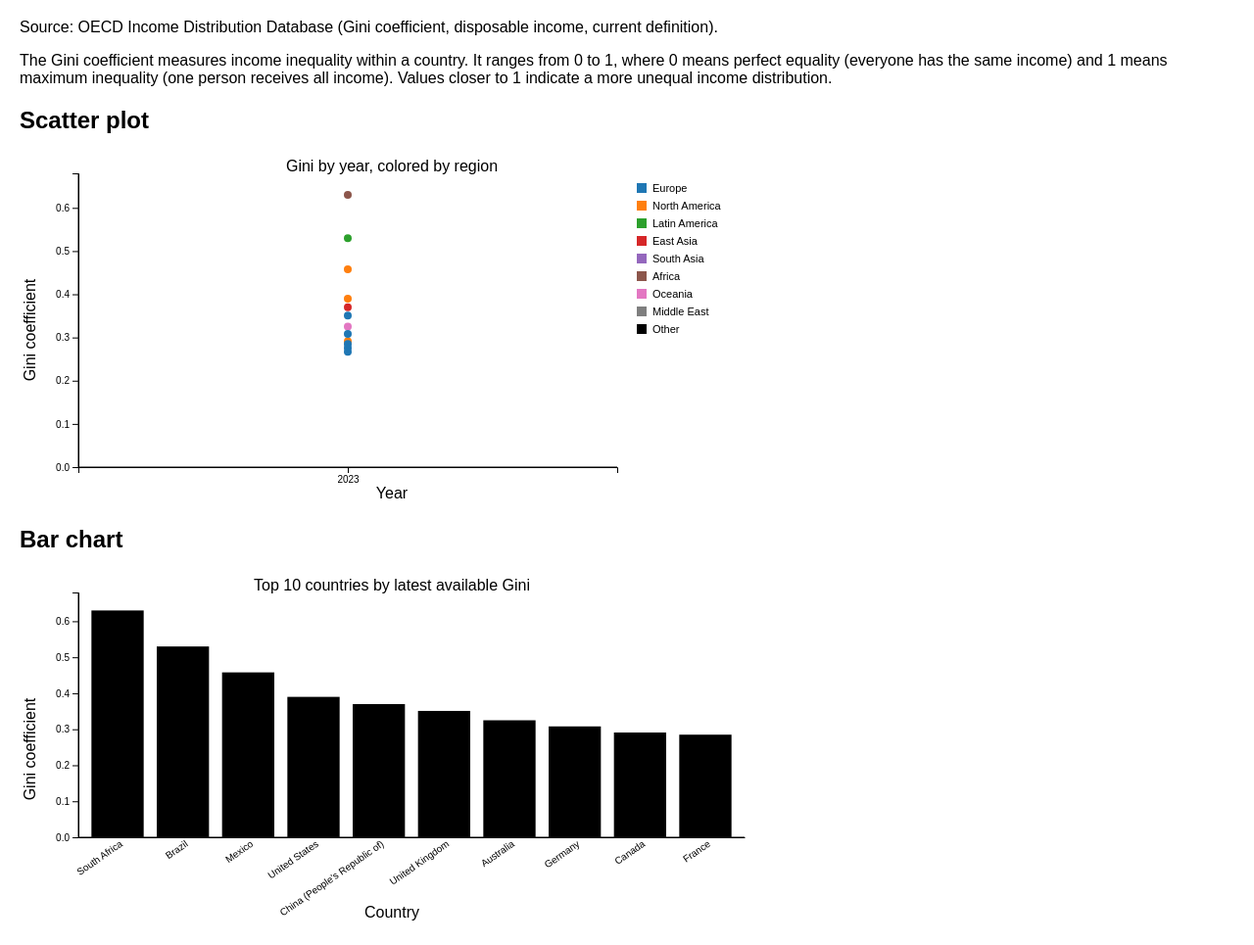
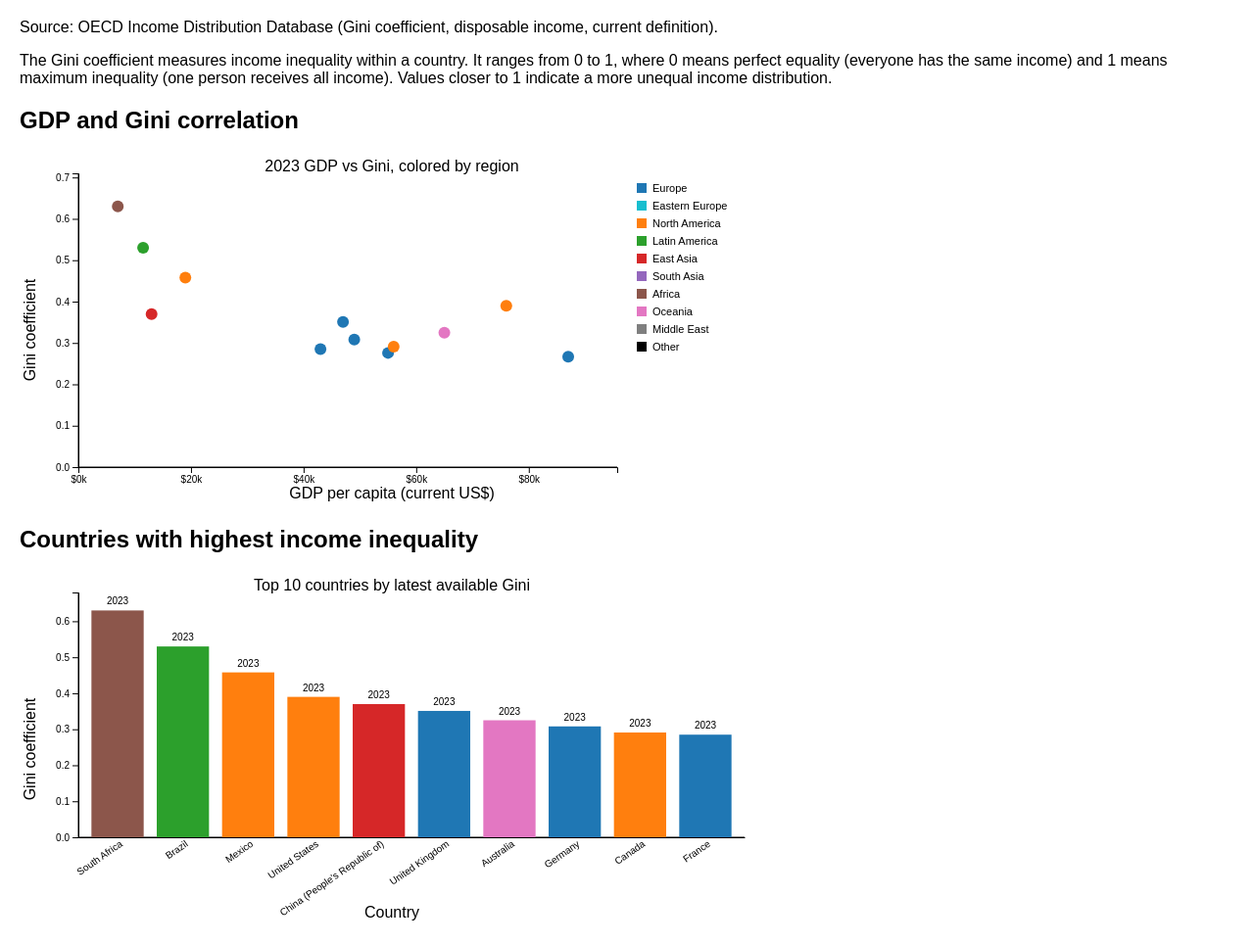
Before and after one commit to anutachka2525/applied-visual-computing, a plain HTML site: page 1a-2/index.html in a window 1280 px wide. Shown: the part 61-1026 px from the top of the page at 98% size. Drawn offline with nearby package versions, Linux system fonts and the light colour scheme; no server answers.

Commit message:
1a-2 finished

```diff
--- a/1a-2/index.html
+++ b/1a-2/index.html
@@ -16,10 +16,10 @@
       a more unequal income distribution.
     </p>
 
-    <h2>Scatter plot</h2>
-    <svg id="scatterChart" width="760" height="360"></svg>
+    <h2>GDP and Gini correlation</h2>
+    <svg id="gdpScatterChart" width="760" height="360"></svg>
 
-    <h2>Bar chart</h2>
+    <h2>Countries with highest income inequality</h2>
     <svg id="barChart" width="760" height="360"></svg>
 
     <script src="https://cdn.jsdelivr.net/npm/d3@7"></script>
--- a/1a-2/script.js
+++ b/1a-2/script.js
@@ -1,4 +1,5 @@
 const DATA_URL = 'https://sdmx.oecd.org/public/rest/data/OECD.WISE.INE,DSD_WISE_IDD@DF_IDD,1.0/.A.INC_DISP_GINI..._T.METH2012.D_CUR.?startPeriod=2010&dimensionAtObservation=AllDimensions&format=jsondata';
+const GDP_DATA_URL = 'https://api.worldbank.org/v2/country/all/indicator/NY.GDP.PCAP.CD?format=json&per_page=20000';
 
 const FALLBACK_DATA = [
   { country: 'Australia', year: 2023, gini: 0.325 },
@@ -14,6 +15,19 @@ const FALLBACK_DATA = [
   { country: 'South Africa', year: 2023, gini: 0.63 },
   { country: 'China (People’s Republic of)', year: 2023, gini: 0.37 }
 ];
+
+const REGION_COLORS = {
+  'Europe': '#1f77b4',
+  'Eastern Europe': '#17becf',
+  'North America': '#ff7f0e',
+  'Latin America': '#2ca02c',
+  'East Asia': '#d62728',
+  'South Asia': '#9467bd',
+  'Africa': '#8c564b',
+  'Oceania': '#e377c2',
+  'Middle East': '#7f7f7f',
+  'Other': '#000000'
+};
 
 function parseSdmxData(payload) {
   const root = payload && payload.data ? payload.data : payload;
@@ -90,20 +104,20 @@ function getRegion(country) {
     'Austria': 'Europe',
     'Belgium': 'Europe',
     'Brazil': 'Latin America',
-    'Bulgaria': 'Europe',
+    'Bulgaria': 'Eastern Europe',
     'Canada': 'North America',
     'Chile': 'Latin America',
     'China (People’s Republic of)': 'East Asia',
     'Costa Rica': 'Latin America',
-    'Croatia': 'Europe',
-    'Czechia': 'Europe',
+    'Croatia': 'Eastern Europe',
+    'Czechia': 'Eastern Europe',
     'Denmark': 'Europe',
-    'Estonia': 'Europe',
+    'Estonia': 'Eastern Europe',
     'Finland': 'Europe',
     'France': 'Europe',
     'Germany': 'Europe',
     'Greece': 'Europe',
-    'Hungary': 'Europe',
+    'Hungary': 'Eastern Europe',
     'Iceland': 'Europe',
     'India': 'South Asia',
     'Ireland': 'Europe',
@@ -111,19 +125,19 @@ function getRegion(country) {
     'Italy': 'Europe',
     'Japan': 'East Asia',
     'Korea': 'East Asia',
-    'Latvia': 'Europe',
-    'Lithuania': 'Europe',
+    'Latvia': 'Eastern Europe',
+    'Lithuania': 'Eastern Europe',
     'Luxembourg': 'Europe',
     'Mexico': 'North America',
     'Netherlands': 'Europe',
     'New Zealand': 'Oceania',
     'Norway': 'Europe',
-    'Poland': 'Europe',
+    'Poland': 'Eastern Europe',
     'Portugal': 'Europe',
-    'Romania': 'Europe',
-    'Russia': 'Europe',
-    'Slovak Republic': 'Europe',
-    'Slovenia': 'Europe',
+    'Romania': 'Eastern Europe',
+    'Russia': 'Eastern Europe',
+    'Slovak Republic': 'Eastern Europe',
+    'Slovenia': 'Eastern Europe',
     'South Africa': 'Africa',
     'Spain': 'Europe',
     'Sweden': 'Europe',
@@ -134,111 +148,6 @@ function getRegion(country) {
   };
 
   return regionMap[country] || 'Other';
-}
-
-function renderScatterPlot(data) {
-  const svg = d3.select('#scatterChart');
-  svg.selectAll('*').remove();
-
-  const filtered = data.filter((d) => d.year >= 2010 && d.year <= 2023 && d.gini != null);
-  const regionColors = {
-    'Europe': '#1f77b4',
-    'North America': '#ff7f0e',
-    'Latin America': '#2ca02c',
-    'East Asia': '#d62728',
-    'South Asia': '#9467bd',
-    'Africa': '#8c564b',
-    'Oceania': '#e377c2',
-    'Middle East': '#7f7f7f',
-    'Other': '#000000'
-  };
-
-  const regions = Object.keys(regionColors);
-  const regionScale = d3.scaleOrdinal().domain(regions).range(Object.values(regionColors));
-
-  const margin = { top: 20, right: 150, bottom: 40, left: 60 };
-  const width = 760;
-  const height = 360;
-
-  const x = d3.scaleLinear()
-    .domain(d3.extent(filtered, (d) => d.year))
-    .range([margin.left, width - margin.right]);
-
-  const y = d3.scaleLinear()
-    .domain([0, d3.max(filtered, (d) => d.gini) + 0.05])
-    .range([height - margin.bottom, margin.top]);
-
-  svg.append('g')
-    .attr('transform', `translate(0,${height - margin.bottom})`)
-    .call(d3.axisBottom(x).ticks(8).tickFormat(d3.format('d')));
-
-  svg.append('g')
-    .attr('transform', `translate(${margin.left},0)`)
-    .call(d3.axisLeft(y).ticks(6));
-
-  svg.append('line')
-    .attr('x1', margin.left)
-    .attr('x2', width - margin.right)
-    .attr('y1', height - margin.bottom)
-    .attr('y2', height - margin.bottom)
-    .attr('stroke', '#000');
-
-  svg.append('line')
-    .attr('x1', margin.left)
-    .attr('x2', margin.left)
-    .attr('y1', margin.top)
-    .attr('y2', height - margin.bottom)
-    .attr('stroke', '#000');
-
-  svg.selectAll('circle')
-    .data(filtered)
-    .enter()
-    .append('circle')
-    .attr('cx', (d) => x(d.year))
-    .attr('cy', (d) => y(d.gini))
-    .attr('r', 4)
-    .attr('fill', (d) => regionScale(getRegion(d.country)));
-
-  const legend = svg.append('g')
-    .attr('transform', `translate(${width - margin.right + 20}, ${margin.top + 10})`);
-
-  const legendRegions = Object.keys(regionColors);
-
-  legendRegions.forEach((region, index) => {
-    const rowY = index * 18;
-
-    legend.append('rect')
-      .attr('x', 0)
-      .attr('y', rowY)
-      .attr('width', 10)
-      .attr('height', 10)
-      .attr('fill', regionScale(region));
-
-    legend.append('text')
-      .attr('x', 16)
-      .attr('y', rowY + 9)
-      .attr('font-size', 11)
-      .text(region);
-  });
-
-  svg.append('text')
-    .attr('x', width / 2)
-    .attr('y', height - 8)
-    .attr('text-anchor', 'middle')
-    .text('Year');
-
-  svg.append('text')
-    .attr('transform', 'rotate(-90)')
-    .attr('x', -height / 2)
-    .attr('y', 16)
-    .attr('text-anchor', 'middle')
-    .text('Gini coefficient');
-
-  svg.append('text')
-    .attr('x', width / 2)
-    .attr('y', 18)
-    .attr('text-anchor', 'middle')
-    .text('Gini by year, colored by region');
 }
 
 function renderBarChart(data) {
@@ -299,7 +208,18 @@ function renderBarChart(data) {
     .attr('y', (d) => y(d.gini))
     .attr('width', x.bandwidth())
     .attr('height', (d) => height - margin.bottom - y(d.gini))
-    .attr('fill', '#000');
+    .attr('fill', (d) => REGION_COLORS[getRegion(d.country)] || '#000000');
+
+  svg.selectAll('.bar-year-label')
+    .data(sorted)
+    .enter()
+    .append('text')
+    .attr('class', 'bar-year-label')
+    .attr('x', (d) => x(d.country) + x.bandwidth() / 2)
+    .attr('y', (d) => y(d.gini) - 6)
+    .attr('text-anchor', 'middle')
+    .attr('font-size', 10)
+    .text((d) => d.year);
 
   svg.append('text')
     .attr('x', width / 2)
@@ -321,9 +241,211 @@ function renderBarChart(data) {
     .text('Top 10 countries by latest available Gini');
 }
 
+async function loadGDPData() {
+  const fallback = [
+    { country: 'Australia', gdp: 65000 },
+    { country: 'Canada', gdp: 56000 },
+    { country: 'France', gdp: 43000 },
+    { country: 'Germany', gdp: 49000 },
+    { country: 'Italy', gdp: 37000 },
+    { country: 'Japan', gdp: 34000 },
+    { country: 'Norway', gdp: 87000 },
+    { country: 'Sweden', gdp: 55000 },
+    { country: 'United Kingdom', gdp: 47000 },
+    { country: 'United States', gdp: 76000 },
+    { country: 'Brazil', gdp: 11500 },
+    { country: 'Mexico', gdp: 19000 },
+    { country: 'South Africa', gdp: 7000 },
+    { country: 'China (People’s Republic of)', gdp: 13000 }
+  ];
+
+  try {
+    const response = await fetch(GDP_DATA_URL);
+    if (!response.ok) {
+      throw new Error('GDP request failed');
+    }
+
+    const payload = await response.json();
+    const rows = payload && payload[1] ? payload[1] : [];
+    const gdpMap = new Map();
+
+    rows.forEach((entry) => {
+      if (!entry || !entry.country || !entry.country.value || entry.value == null) return;
+      const country = entry.country.value;
+      const date = Number(entry.date || 0);
+      const value = Number(entry.value);
+      const current = gdpMap.get(country);
+      if (!current || date > current.date) {
+        gdpMap.set(country, { country, date, value });
+      }
+    });
+
+    if (!gdpMap.size) {
+      throw new Error('No GDP data found');
+    }
+
+    return [...gdpMap.values()].map((entry) => ({ country: entry.country, gdp: entry.value }));
+  } catch (error) {
+    console.warn('Using GDP fallback data.', error);
+    return fallback;
+  }
+}
+
+function renderGDPScatterPlot(giniData, gdpData, selectedYear) {
+  const svg = d3.select('#gdpScatterChart');
+  svg.selectAll('*').remove();
+
+  const regionScale = d3.scaleOrdinal()
+    .domain(Object.keys(REGION_COLORS))
+    .range(Object.values(REGION_COLORS));
+
+  const aliasMap = {
+    'Czechia': 'Czech Republic',
+    'Korea': 'Korea, Rep.',
+    'Russia': 'Russian Federation',
+    'Slovak Republic': 'Slovakia',
+    'Türkiye': 'Turkiye',
+    'United States': 'United States',
+    'United Kingdom': 'United Kingdom',
+    'China (People’s Republic of)': 'China',
+    'South Africa': 'South Africa'
+  };
+
+  const gdpMap = new Map();
+  gdpData.forEach((entry) => {
+    const key = aliasMap[entry.country] || entry.country;
+    gdpMap.set(key, entry.gdp);
+  });
+
+  const points = giniData
+    .filter((d) => d.year === selectedYear && d.gini != null)
+    .map((entry) => {
+      const countryKey = aliasMap[entry.country] || entry.country;
+      const gdp = gdpMap.get(countryKey);
+      if (gdp == null || Number.isNaN(gdp)) return null;
+      return {
+        country: entry.country,
+        region: getRegion(entry.country),
+        gini: Number(entry.gini),
+        gdp: Number(gdp)
+      };
+    })
+    .filter(Boolean)
+    .sort((a, b) => a.gdp - b.gdp);
+
+  const margin = { top: 20, right: 150, bottom: 40, left: 60 };
+  const width = 760;
+  const height = 360;
+
+  const x = d3.scaleLinear()
+    .domain([0, d3.max(points, (d) => d.gdp) * 1.1])
+    .range([margin.left, width - margin.right]);
+
+  const y = d3.scaleLinear()
+    .domain([0, d3.max(points, (d) => d.gini) + 0.08])
+    .range([height - margin.bottom, margin.top]);
+
+  svg.append('g')
+    .attr('transform', `translate(0,${height - margin.bottom})`)
+    .call(d3.axisBottom(x).ticks(6).tickFormat((d) => `$${d / 1000}k`));
+
+  svg.append('g')
+    .attr('transform', `translate(${margin.left},0)`)
+    .call(d3.axisLeft(y).ticks(6));
+
+  svg.append('line')
+    .attr('x1', margin.left)
+    .attr('x2', width - margin.right)
+    .attr('y1', height - margin.bottom)
+    .attr('y2', height - margin.bottom)
+    .attr('stroke', '#000');
+
+  svg.append('line')
+    .attr('x1', margin.left)
+    .attr('x2', margin.left)
+    .attr('y1', margin.top)
+    .attr('y2', height - margin.bottom)
+    .attr('stroke', '#000');
+
+  svg.selectAll('circle')
+    .data(points)
+    .enter()
+    .append('circle')
+    .attr('cx', (d) => x(d.gdp))
+    .attr('cy', (d) => y(d.gini))
+    .attr('r', 6)
+    .attr('fill', (d) => regionScale(getRegion(d.country)));
+
+  const legend = svg.append('g')
+    .attr('transform', `translate(${width - margin.right + 20}, ${margin.top + 10})`);
+
+  const legendRegions = Object.keys(REGION_COLORS);
+
+  legendRegions.forEach((region, index) => {
+    const rowY = index * 18;
+
+    legend.append('rect')
+      .attr('x', 0)
+      .attr('y', rowY)
+      .attr('width', 10)
+      .attr('height', 10)
+      .attr('fill', regionScale(region));
+
+    legend.append('text')
+      .attr('x', 16)
+      .attr('y', rowY + 9)
+      .attr('font-size', 11)
+      .text(region);
+  });
+
+  svg.append('text')
+    .attr('x', width / 2)
+    .attr('y', height - 8)
+    .attr('text-anchor', 'middle')
+    .text('GDP per capita (current US$)');
+
+  svg.append('text')
+    .attr('transform', 'rotate(-90)')
+    .attr('x', -height / 2)
+    .attr('y', 16)
+    .attr('text-anchor', 'middle')
+    .text('Gini coefficient');
+
+  svg.append('text')
+    .attr('x', width / 2)
+    .attr('y', 18)
+    .attr('text-anchor', 'middle')
+    .text(`${selectedYear} GDP vs Gini, colored by region`);
+}
+
+function getMostCompleteYear(data) {
+  const counts = new Map();
+
+  data.forEach((d) => {
+    if (d && d.year != null && d.gini != null) {
+      counts.set(d.year, (counts.get(d.year) || 0) + 1);
+    }
+  });
+
+  let bestYear = null;
+  let bestCount = -1;
+
+  counts.forEach((count, year) => {
+    if (count > bestCount) {
+      bestYear = year;
+      bestCount = count;
+    }
+  });
+
+  return bestYear;
+}
+
 async function init() {
   const data = await loadData();
-  renderScatterPlot(data);
+  const gdpData = await loadGDPData();
+  const selectedYear = getMostCompleteYear(data) || 2023;
+
+  renderGDPScatterPlot(data, gdpData, selectedYear);
   renderBarChart(data);
 }
 
```
Also changed, not shown: 1a-1/index.html (renamed from index.html), 1a-1/script.js (renamed from script.js), 1a-1/style.css (renamed from style.css).
